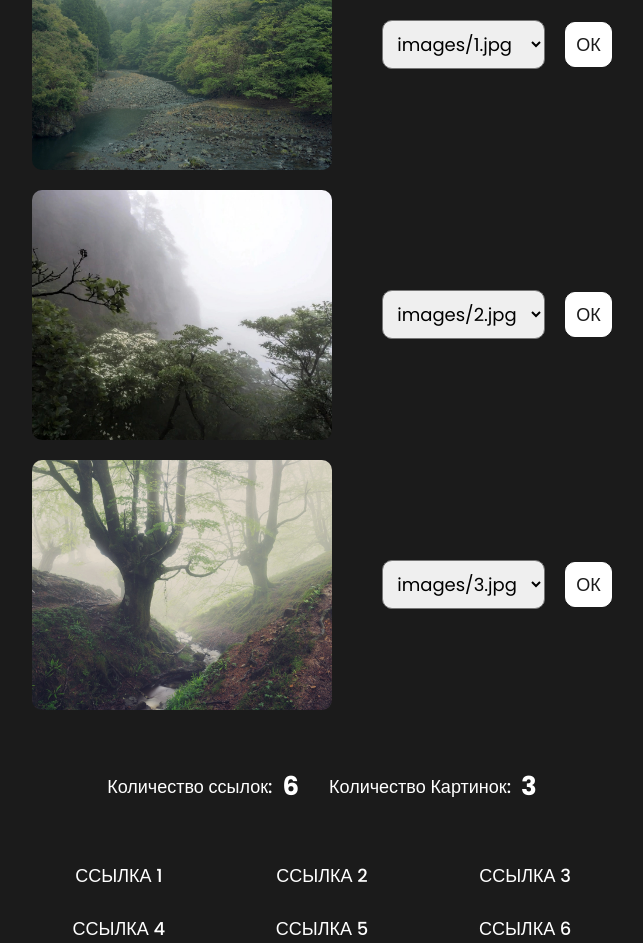
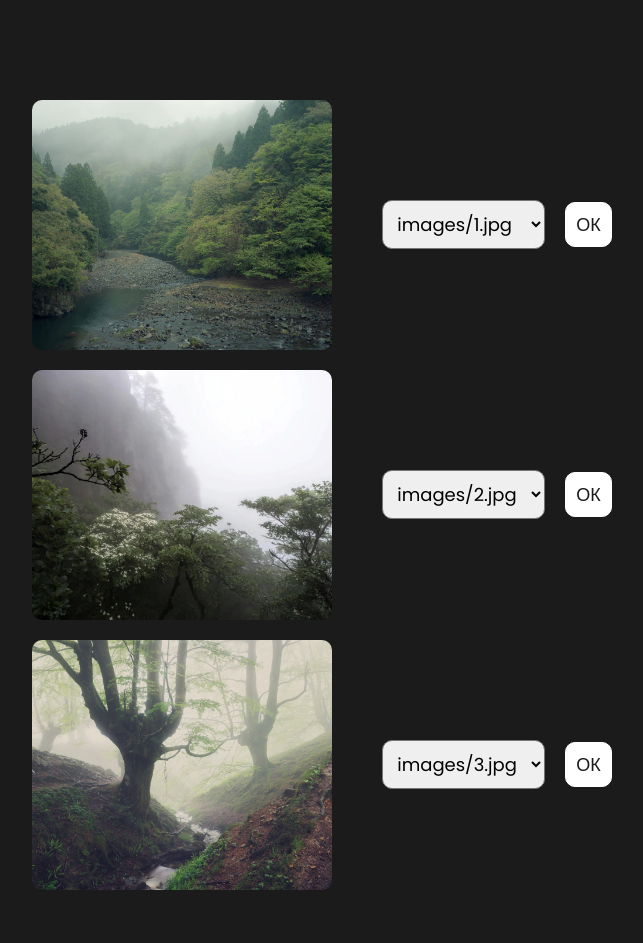
Before and after one commit to AndrewBykov/dom-practice-1, a plain HTML site: page index.html in a window 1280 px wide. Shown: the top 943 px of the page, without its empty margins (318-961 px from the left). Drawn offline with Linux system fonts and the light colour scheme.

Commit message:
Update style.css

```diff
--- a/styles/style.css
+++ b/styles/style.css
@@ -96,7 +96,7 @@ img{
 .box{
     text-align: center;
 
-    padding: 160px 0 100px;
+    padding: 520px 0 100px;
 }
 
 .images {
```
